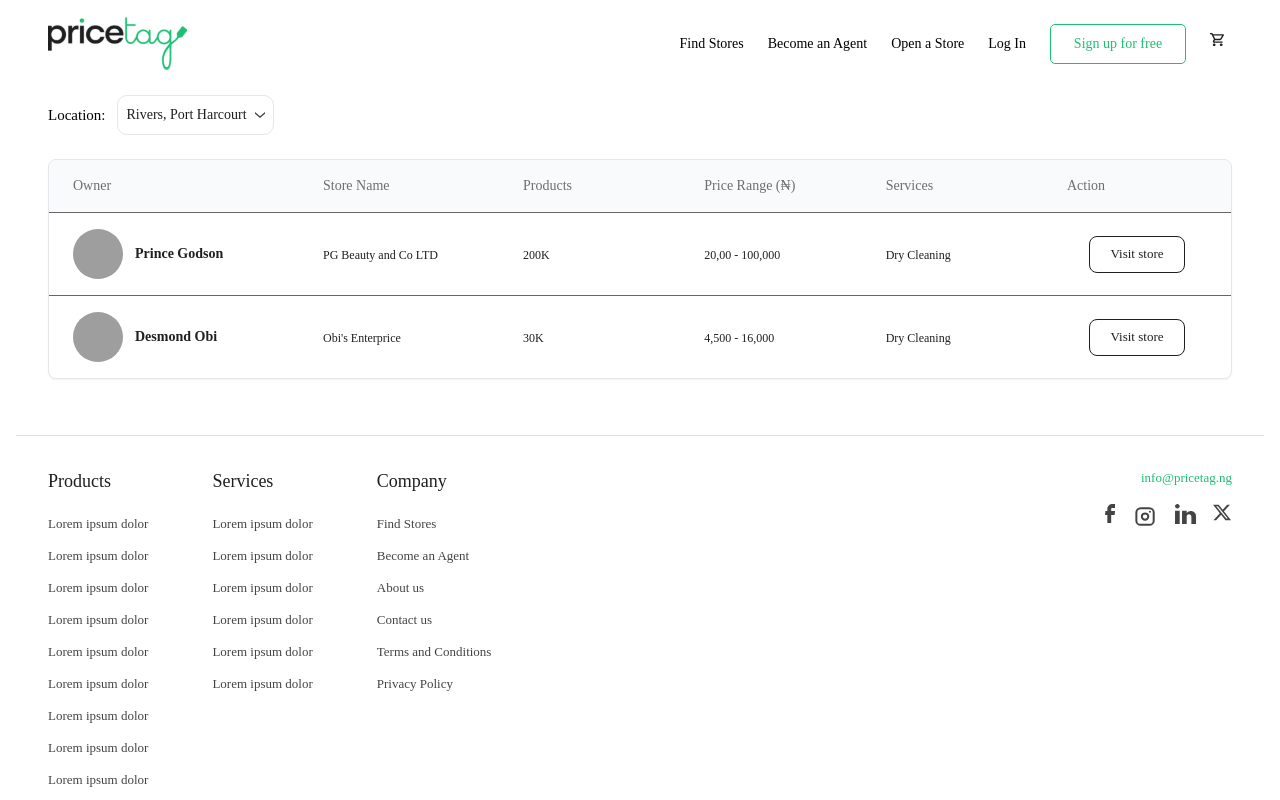
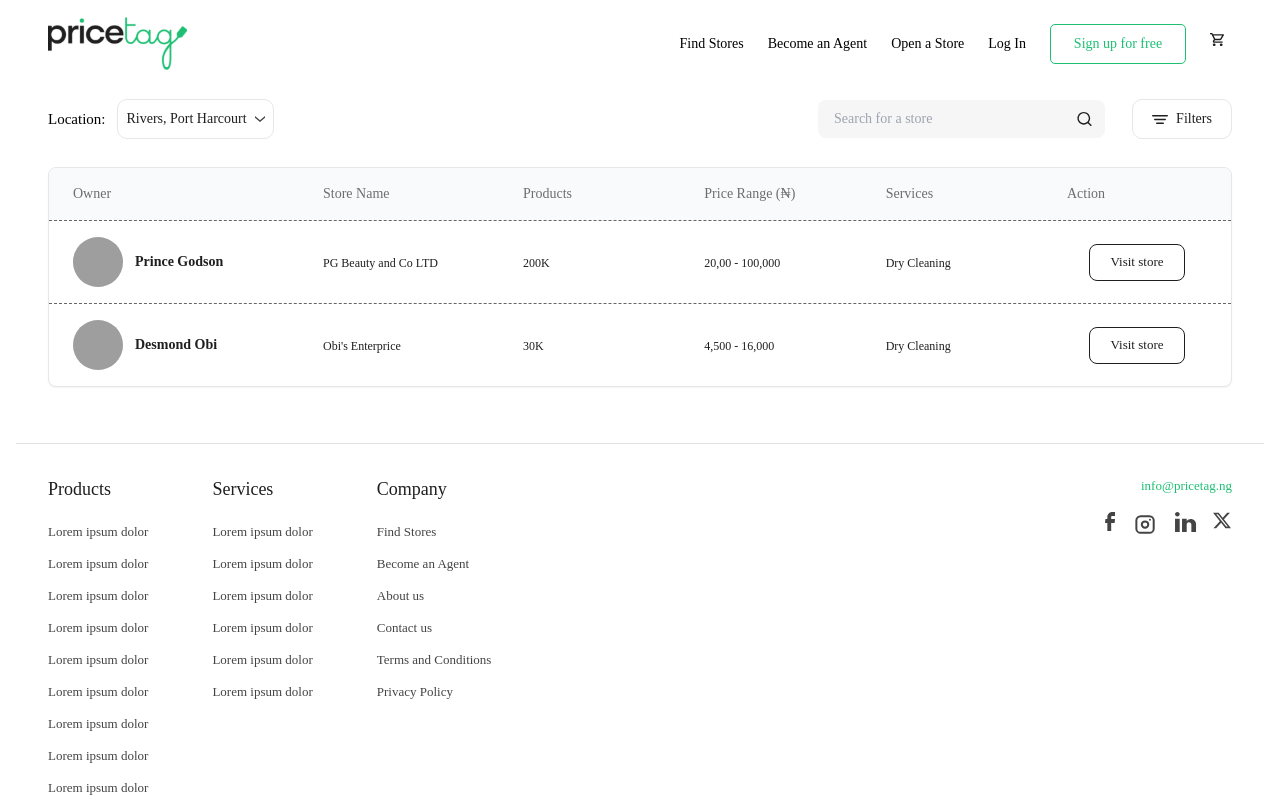
Before and after one commit to price-tag-tech/pricetag-frontend, a React (Create React App) app: page /stores in a window 1280 px wide. Shown: the top 800 px of the page. Built offline with nearby package versions, Linux system fonts and the light colour scheme; grey boxes are pictures that could not be loaded.

Commit message:
Change border line to dashed lines

```diff
--- a/src/pages/Stores.tsx
+++ b/src/pages/Stores.tsx
@@ -111,11 +111,25 @@
     state: "Rivers",
     city: "Port Harcourt"
   });
+  const [searchQuery, setSearchQuery] = useState<string>("");
+  const [isFilterOpen, setIsFilterOpen] = useState<boolean>(false);
 
   const handleLocationChange = (location: Location) => {
     setSelectedLocation(location);
     // filter stores based on location
     console.log('Location changed to:', location);
+  };
+
+  const handleSearch = (e: React.FormEvent) => {
+    e.preventDefault();
+    // Implement search logic here
+    console.log('Searching for:', searchQuery);
+  };
+
+  const handleFilterToggle = () => {
+    setIsFilterOpen(!isFilterOpen);
+    // Implement filter logic here
+    console.log('Filter toggled:', !isFilterOpen);
   };
 
   // Sample store data
@@ -204,10 +218,16 @@
   ];
 
   // Filter stores based on selected location
-  const filteredStores = allStores.filter(store =>
-    store.location.state === selectedLocation.state &&
-    store.location.city === selectedLocation.city
-  );
+  const filteredStores = allStores.filter(store => {
+    const matchesLocation = store.location.state === selectedLocation.state &&
+                           store.location.city === selectedLocation.city;
+    const matchesSearch = searchQuery === "" ||
+                         store.storeName.toLowerCase().includes(searchQuery.toLowerCase()) ||
+                         store.owner.toLowerCase().includes(searchQuery.toLowerCase()) ||
+                         store.services.toLowerCase().includes(searchQuery.toLowerCase());
+
+    return matchesLocation && matchesSearch;
+  });
 
   const displayedStores = filteredStores.slice(0, visibleStores);
   const hasMoreStores = visibleStores < filteredStores.length;
@@ -230,17 +250,56 @@
   return (
     <div className="w-full max-w-[1423px] mx-auto px-4 py-6">
       {/* Top Section with Location Dropdown */}
-      <div className="mb-6">
+      <div className="mb-6 flex items-center justify-between">
         <LocationSelector
           selectedLocation={selectedLocation}
           onLocationChange={handleLocationChange}
         />
+
+        {/* Search and Filter Section */}
+        <div className="flex-shrink-0 w-[414px] h-12 flex items-center gap-3">
+          {/* Search Input */}
+          <form onSubmit={handleSearch} className="relative flex-1">
+            <div className="relative w-[17.9375rem] h-[2.4rem] rounded-lg bg-[#f6f6f6]">
+              <input
+                type="text"
+                value={searchQuery}
+                onChange={(e) => setSearchQuery(e.target.value)}
+                placeholder="Search for a store"
+                className="w-full h-full rounded-lg bg-transparent px-4 pr-12 text-[#1f1f1f] font-['Poppins'] text-sm focus:outline-none focus:ring-2 focus:ring-[#1dbf73] focus:ring-opacity-50"
+              />
+              <button
+              title='btn'
+                type="submit"
+                className="absolute right-3 top-1/2 transform -translate-y-1/2 text-[#1f1f1f] hover:text-[#1dbf73] transition-colors"
+              >
+                <svg width={17} height={17} viewBox="0 0 17 17" fill="none" xmlns="http://www.w3.org/2000/svg">
+                  <path d="M12.7733 11.7703L15.8071 14.8034L14.8048 15.8057L11.7717 12.7719C10.6431 13.6766 9.23939 14.1687 7.79297 14.1666C4.27397 14.1666 1.41797 11.3106 1.41797 7.79163C1.41797 4.27263 4.27397 1.41663 7.79297 1.41663C11.312 1.41663 14.168 4.27263 14.168 7.79163C14.17 9.23804 13.678 10.6418 12.7733 11.7703ZM11.3523 11.2448C12.2513 10.3203 12.7533 9.0811 12.7513 7.79163C12.7513 5.05179 10.5321 2.83329 7.79297 2.83329C5.05314 2.83329 2.83464 5.05179 2.83464 7.79163C2.83464 10.5308 5.05314 12.75 7.79297 12.75C9.08244 12.752 10.3216 12.25 11.2461 11.351L11.3523 11.2448Z" fill="currentColor" />
+                </svg>
+              </button>
+            </div>
+          </form>
+
+          <button
+            onClick={handleFilterToggle}
+            className={`flex-shrink-0 w-[6.25rem] h-10 rounded-[0.625rem] border border-[#e7e7e9] bg-white flex items-center justify-center gap-2 hover:bg-gray-50 transition-colors ${
+              isFilterOpen ? 'bg-[#1dbf73] bg-opacity-10 border-[#1dbf73]' : ''
+            }`}
+          >
+            <svg width={16} height={9} viewBox="0 0 16 9" fill="none" xmlns="http://www.w3.org/2000/svg">
+              <path d="M0 0.75C0 0.551088 0.105357 0.360322 0.292893 0.21967C0.48043 0.0790178 0.734784 0 1 0H15C15.2652 0 15.5196 0.0790178 15.7071 0.21967C15.8946 0.360322 16 0.551088 16 0.75C16 0.948912 15.8946 1.13968 15.7071 1.28033C15.5196 1.42098 15.2652 1.5 15 1.5H1C0.734784 1.5 0.48043 1.42098 0.292893 1.28033C0.105357 1.13968 0 0.948912 0 0.75ZM2 4.5C2 4.30109 2.10536 4.11032 2.29289 3.96967C2.48043 3.82902 2.73478 3.75 3 3.75H13C13.2652 3.75 13.5196 3.82902 13.7071 3.96967C13.8946 4.11032 14 4.30109 14 4.5C14 4.69891 13.8946 4.88968 13.7071 5.03033C13.5196 5.17098 13.2652 5.25 13 5.25H3C2.73478 5.25 2.48043 5.17098 2.29289 5.03033C2.10536 4.88968 2 4.69891 2 4.5ZM4 8.25C4 8.05109 4.10536 7.86032 4.29289 7.71967C4.48043 7.57902 4.73478 7.5 5 7.5H11C11.2652 7.5 11.5196 7.57902 11.7071 7.71967C11.8946 7.86032 12 8.05109 12 8.25C12 8.44891 11.8946 8.63968 11.7071 8.78033C11.5196 8.92098 11.2652 9 11 9H5C4.73478 9 4.48043 8.92098 4.29289 8.78033C4.10536 8.63968 4 8.44891 4 8.25Z" fill="#1F1F1F" />
+            </svg>
+            <span className="text-[#1f1f1f] font-['Poppins'] text-sm font-medium">
+              Filters
+            </span>
+          </button>
+        </div>
       </div>
 
       {/* Table Container */}
       <div className="bg-white rounded-lg shadow-sm border border-gray-200 overflow-hidden">
         {/* Table Header */}
-        <div className="w-full border-b border-[#676565] bg-gray-50">
+        <div className="w-full border-b border-dashed border-[#676565] bg-gray-50">
           <div className="flex items-center px-6 py-4">
             <div className="flex-1 min-w-[250px] text-[#6e6e6e] font-['Poppins'] text-sm font-medium">
               Owner
@@ -264,7 +323,7 @@
         </div>
 
         {/* Table Body */}
-        <div className="divide-y divide-[#676565]">
+        <div className="divide-y divide-dashed divide-[#676565]">
           {displayedStores.map((store, index) => (
             <div key={store.id} className="w-full">
               <div className="flex items-center px-6 py-4 hover:bg-gray-50 transition-colors">
@@ -330,7 +389,7 @@
 
         {/* Load More Section */}
         {hasMoreStores && (
-          <div className="border-t border-[#676565] bg-gray-50 p-6">
+          <div className="border-t border-dashed border-[#676565] bg-gray-50 p-6">
             <div className="flex justify-center">
               <button
                 onClick={handleLoadMore}
@@ -352,7 +411,7 @@
 
         {/* No More Stores Message */}
         {!hasMoreStores && filteredStores.length > 5 && (
-          <div className="border-t border-[#676565] bg-gray-50 p-6">
+          <div className="border-t border-dashed border-[#676565] bg-gray-50 p-6">
             <div className="text-center text-[#6e6e6e] font-['Poppins'] text-sm">
               All stores have been loaded
             </div>
@@ -364,10 +423,16 @@
       {filteredStores.length === 0 && (
         <div className="text-center py-12">
           <div className="text-[#6e6e6e] font-['Poppins'] text-lg mb-4">
-            No stores available in {selectedLocation.state}, {selectedLocation.city}
+            {searchQuery ?
+              `No stores found for "${searchQuery}" in ${selectedLocation.state}, ${selectedLocation.city}` :
+              `No stores available in ${selectedLocation.state}, ${selectedLocation.city}`
+            }
           </div>
           <p className="text-[#6e6e6e] font-['Poppins'] text-sm">
-            Try selecting a different location
+            {searchQuery ?
+              "Try adjusting your search terms or selecting a different location" :
+              "Try selecting a different location"
+            }
           </p>
         </div>
       )}
```
